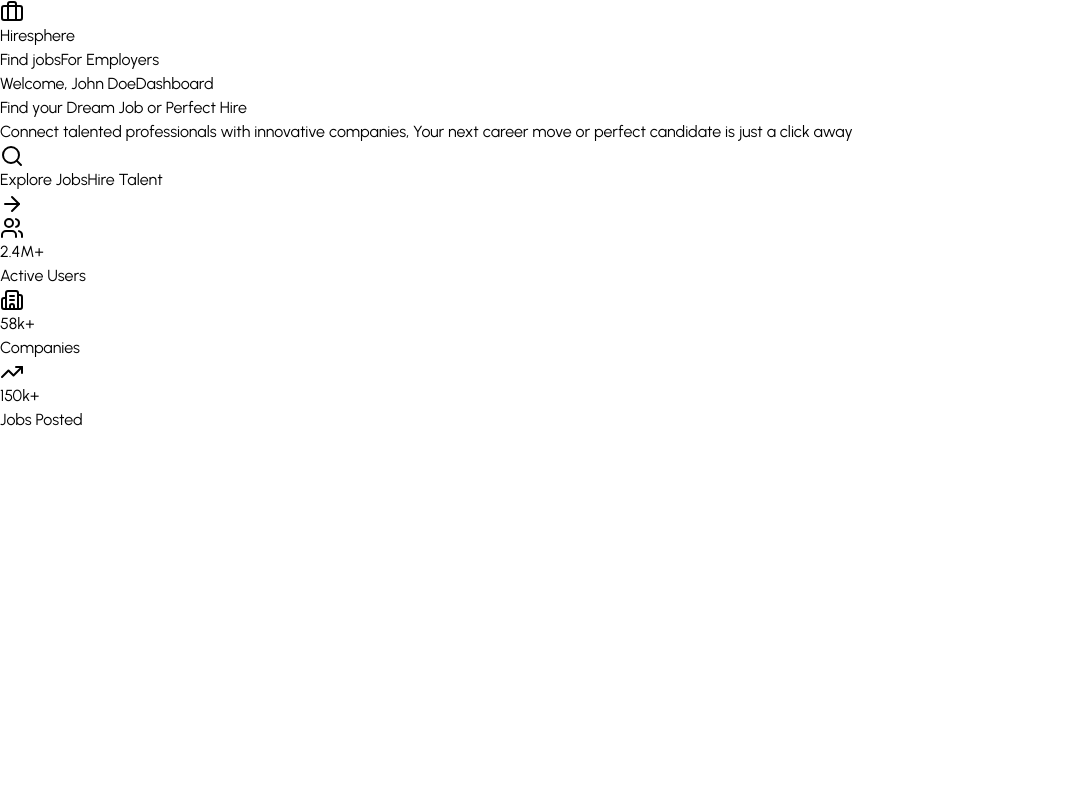
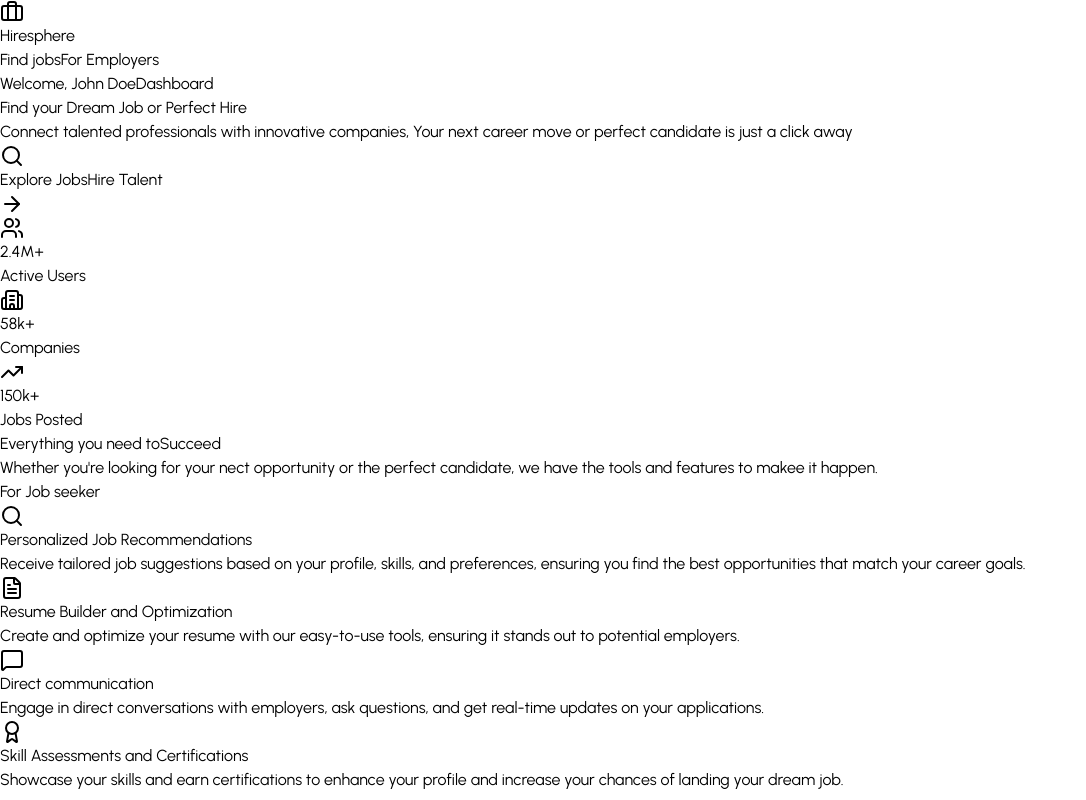
Before and after one commit to gideonchib234/Hiresphere-, a React (Vite) app in the folder frontend/Hiresphere-portal/: page / in a window 1280 px wide. Shown: the whole page, without its empty margins (0-1086 px from the left). Built offline with nearby package versions, Linux system fonts and the light colour scheme.

Commit message:
added content on th features

```diff
--- a/frontend/Hiresphere-portal/src/Pages/Landingpage/components/features.jsx
+++ b/frontend/Hiresphere-portal/src/Pages/Landingpage/components/features.jsx
@@ -3,7 +3,54 @@ import { EmployerFeatures, JobseekerFeatures } from '../../Utils/data'
 
 const Feature = () => {
     return (
-        <div>Features</div>
+        <section className='py-20 bg-white relative overflow-hidden'>
+            <div className='container mx-auto px-4 relative z-1'>
+             <div className='text-center mb-16'>
+                <h2 className='text-4xl md:text-5xl font-bold text-gray-500'>
+                    Everything you need to
+                    <span className='block bg-linear-to-r from-blue-600 to-purple-600 bg-clip-text text-transperent'>
+                      Succeed
+                    </span>
+                    </h2>
+                <p className='text-xl text-gray-600 max-w-3xl mx-auto'>
+                    Whether you're looking for your nect opportunity or the perfect
+                    candidate, we have the tools and features to makee it happen.
+                </p>
+                </div>
+
+                <div className='grid-md:grid-cols-2 gap-16 lg:gap-24'>
+                {/*Job seekers section*/}
+                <div>
+                  <div className='text-center mb-12'>
+                    <h3 className='text-3xl font-bold text-gray-900 mb-4'>
+                        For Job seeker
+                    </h3>
+                </div>
+
+                <div className='w-24 h-1 bg-linear-to-r from-blue-500 to-blue-600 mx-auto rounded-full'>
+                  {JobseekerFeatures.map((feature, index) =>(
+                    <div
+                    key={index}
+                    className=''
+                    >
+                        <div className=''>
+                         <feature.icon className=''/>
+                         </div>
+                         <div>
+                            <h4 className=''>
+                                {feature.title}
+                                </h4>
+                                <p className=''>
+                                  {feature.description}
+                                </p>
+                                </div>
+                                </div>
+                  ))}
+                  </div>
+              </div>
+           </div>
+         </div>
+      </section>
     )
 }
 export default Feature
--- a/frontend/Hiresphere-portal/src/Pages/Landingpage/landingPage.jsx
+++ b/frontend/Hiresphere-portal/src/Pages/Landingpage/landingPage.jsx
@@ -1,13 +1,13 @@
 import React from "react";
 import Header from "./components/header";
 import HeroSection from "./components/herosection";
-
+import Feature from "./components/features";
 const Landingpage = () => {
     return (
         <div className="min-h-screen mb-[100vh]">
             <Header/>
             <HeroSection/>
-            <features/>
+            <Feature/>
         </div>
     );
 };
```
